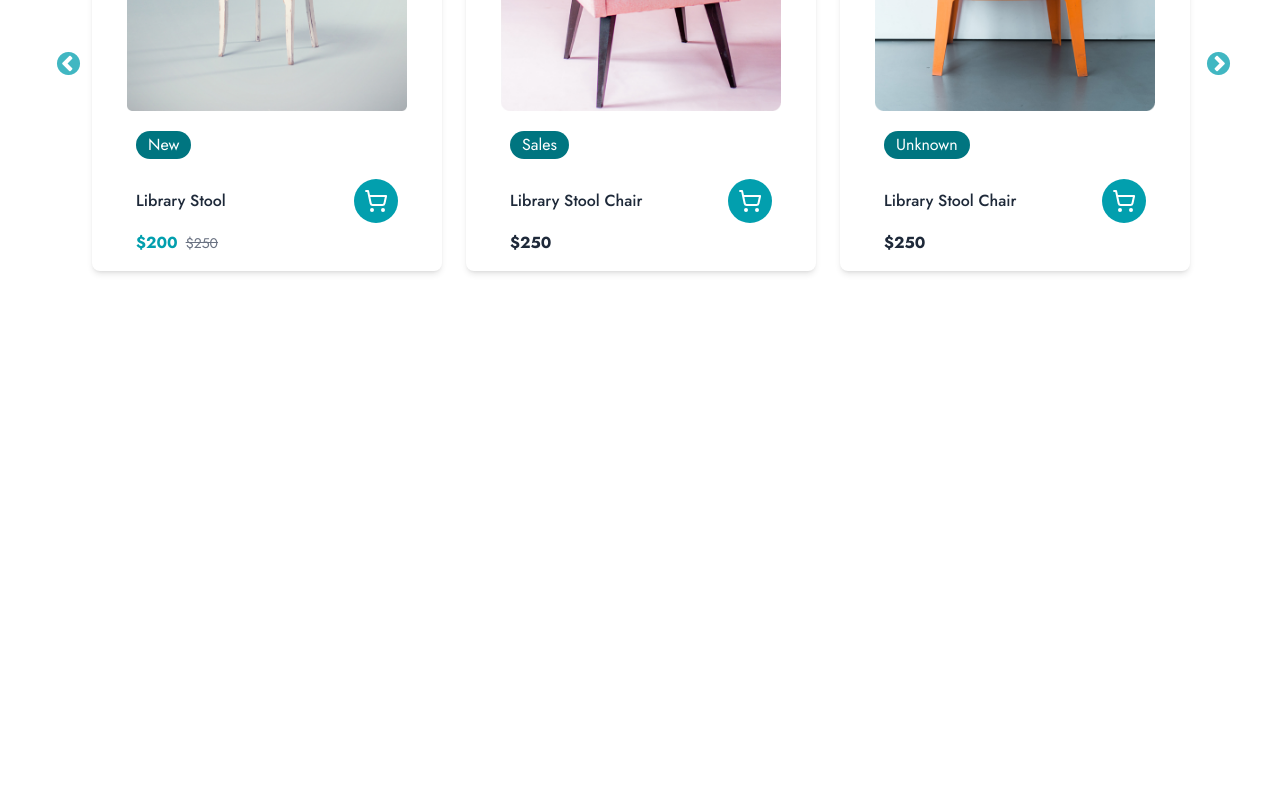
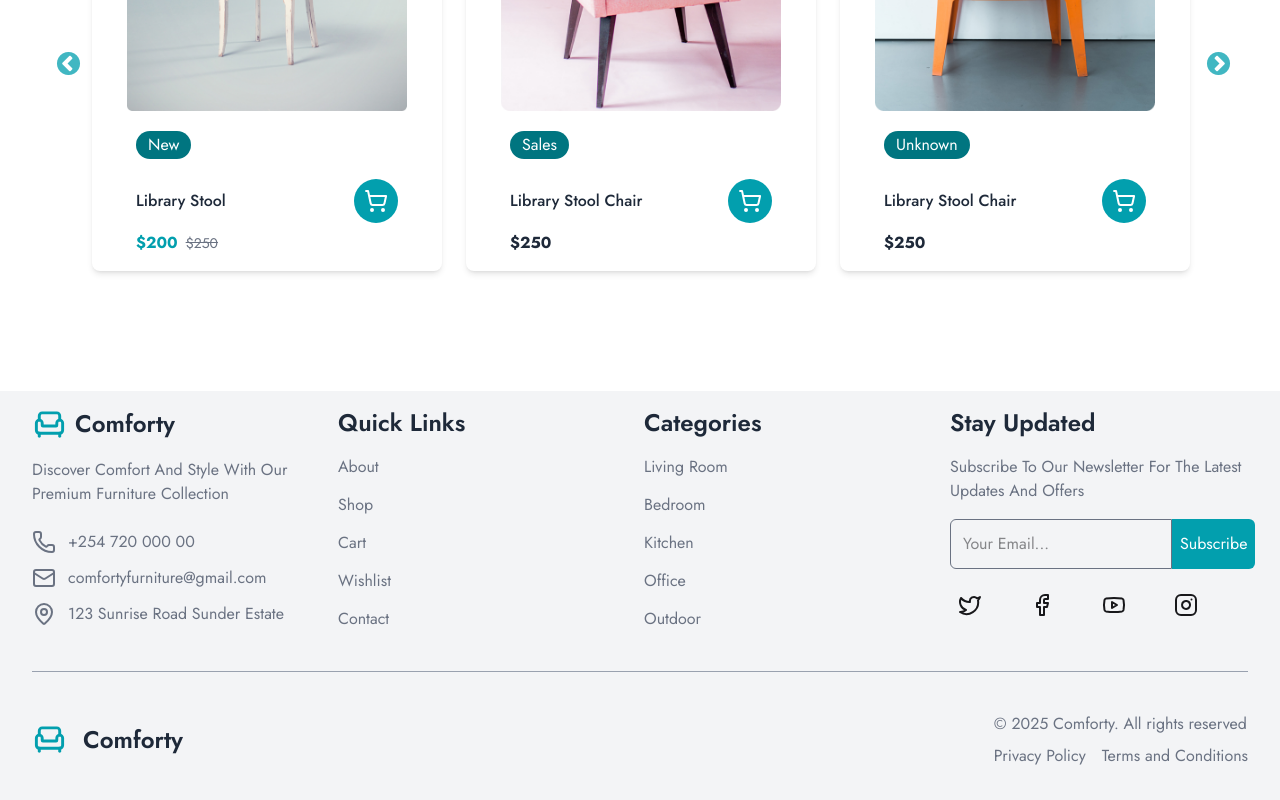
Before and after one commit to Chrispin1/Furniture-ecommerce, a React (Vite) app: page / in a window 1280 px wide. Shown: the part 6265-7065 px from the top of the page. Before the commit the page ends 6656 px from the top, so only its background shows below. Built offline with nearby package versions, Linux system fonts and the light colour scheme.

Commit message:
completed the footer component

```diff
--- a/src/Pages/Home/Home.jsx
+++ b/src/Pages/Home/Home.jsx
@@ -4,6 +4,7 @@ import Categories from "../../componanets/categories/categories";
 import ClientSay from "../../componanets/Client_Say/ClientSay";
 import Delivery from "../../componanets/Delivery/Delivery";
 import Feature from "../../componanets/Feature/Feature";
+import Footer from "../../componanets/Footer/Footer";
 import Products from "../../componanets/Products/Products";
 import Recent from "../../componanets/Recent/Recent";
 
@@ -48,6 +49,11 @@ const Home = () => {
       <div className="w-full flex justify-center items-center mb-[80px] pt-[40px] overflow-hidden">
         <Recent />
       </div>
+
+      {/* footer */}
+      <div>
+        <Footer />
+      </div>
     </div>
   );
 };
--- /dev/null
+++ b/src/componanets/Footer/Footer.jsx
@@ -0,0 +1,210 @@
+import {
+  Armchair,
+  Facebook,
+  Instagram,
+  Mail,
+  MapPin,
+  Phone,
+  Twitter,
+  X,
+  Youtube,
+} from "lucide-react";
+import { useState } from "react";
+
+const Footer = () => {
+  const [email, setEmail] = useState("");
+  const [error, setError] = useState("");
+
+  const handleSubscribe = () => {
+    setError("");
+
+    if (!email) {
+      setError("Email is required");
+      return;
+    }
+
+    if (!validateEmail(email)) {
+      setError("Please enter a valid email address");
+      return;
+    }
+
+    alert(`You have subscribed to our emails ${email}`);
+    setEmail("");
+  };
+
+  const handleEmailChange = (e) => {
+    const newEmail = e.target.value;
+    setEmail(newEmail);
+
+    if (!newEmail || validateEmail(newEmail)) {
+      setError("");
+    }
+  };
+
+  const validateEmail = (email) => {
+    const emailRegex = /^[a-zA-Z0-9._%+-]+@[a-zA-Z0-9.-]+\.[a-zA-Z]{2,}$/;
+    return emailRegex.test(email);
+  };
+
+  const currentYear = new Date().getFullYear();
+
+  return (
+    <div>
+      <div className=" mx-auto px-8 bg-gray-100 pb-8 ">
+        <div className=" lg:container grid grid-cols-4 pt-4 mb-10 pb-10 border-b gap-2 border-gray-400">
+          {/* grid 1 */}
+          <div className="grid-1">
+            <div className="flex items-center gap-2 mb-4">
+              <Armchair size={35} color="#029fae" />
+              <h3 className="text-2xl font-semibold text-gray-800">Comforty</h3>
+            </div>
+            <div className="max-w-[400px]">
+              <p className="capitalize text-gray-500">
+                discover comfort and style with our premium furniture collection
+              </p>
+            </div>
+
+            <div className="space-y-3 pt-6 text-gray-500 text-md">
+              <div className="flex items-center gap-3">
+                <Phone />
+                <p>+254 720 000 00</p>
+              </div>
+              <div className="flex items-center gap-3">
+                <Mail />
+                <p>comfortyfurniture@gmail.com</p>
+              </div>
+              <div className="flex items-center gap-3">
+                <MapPin />
+                <p className="capitalize">123 Sunrise road sunder estate</p>
+              </div>
+            </div>
+          </div>
+
+          {/* grid 2 */}
+          <div className="grid-2">
+            <div className="mb-4">
+              <h1 className="text-2xl font-semibold text-gray-800">
+                Quick Links
+              </h1>
+            </div>
+            <div className="space-y-3.5 text-gray-500">
+              <div>
+                <span>About</span>
+              </div>
+              <div>
+                <span>Shop</span>
+              </div>
+              <div>
+                <span>Cart</span>
+              </div>
+              <div>
+                <span>Wishlist</span>
+              </div>
+              <div>
+                <span>Contact</span>
+              </div>
+            </div>
+          </div>
+
+          {/* grid 3 */}
+          <div className="grid 3">
+            <div className="mb-4">
+              <h1 className="text-2xl font-semibold text-gray-800">
+                Categories
+              </h1>
+            </div>
+            <div className="space-y-3.5 text-gray-500">
+              <div>
+                <span>Living Room</span>
+              </div>
+              <div>
+                <span>Bedroom</span>
+              </div>
+              <div>
+                <span>Kitchen</span>
+              </div>
+              <div>
+                <span>Office</span>
+              </div>
+              <div>
+                <span>Outdoor</span>
+              </div>
+            </div>
+          </div>
+
+          {/* grid 4 */}
+          <div className="grid-4">
+            <div className="mb-4">
+              <h1 className="text-2xl font-semibold text-gray-800">
+                Stay Updated
+              </h1>
+            </div>
+            <div>
+              <p className="capitalize text-gray-500 ">
+                subscribe to our newsletter for the latest updates and offers
+              </p>
+            </div>
+            <div className="flex pt-4 rounded-md">
+              <input
+                type="email"
+                value={email}
+                onChange={handleEmailChange}
+                placeholder="Your Email..."
+                className={`border ${
+                  error ? "border-red-500" : "border-gray-500"
+                } p-3 rounded-l-md focus:outline-[#029fae]`}
+              />
+              <button
+                onClick={handleSubscribe}
+                className="p-2 bg-[#029fae] rounded-r-md text-white"
+              >
+                Subscribe
+              </button>
+            </div>
+            {error && <p className="text-red-500">{error}</p>}
+            <div className="flex pt-4 items-center gap-8">
+              <Twitter
+                size={40}
+                className="p-2 rounded-md  transition-colors duration-300 hover:bg-[#029fae]"
+              />
+              <Facebook
+                size={40}
+                className="p-2 rounded-md  transition-colors duration-300 hover:bg-[#029fae]"
+              />
+              <Youtube
+                size={40}
+                className="p-2 rounded-md  transition-colors duration-300 hover:bg-[#029fae]"
+              />
+              <Instagram
+                size={40}
+                className="p-2 rounded-md  transition-colors duration-300 hover:bg-[#029fae]"
+              />
+            </div>
+          </div>
+        </div>
+
+        <div>
+          <div className="flex items-center justify-between">
+            <div className="flex items-center gap-4">
+              <Armchair size={35} color="#029fae" />
+              <h1 className="text-2xl font-semibold text-gray-800">Comforty</h1>
+            </div>
+            <div className="text-gray-500">
+              <p>© {currentYear} Comforty. All rights reserved</p>
+              <div className="flex item-center pt-2 gap-4">
+                <a href="#" className="hover:text-[#029fae] transition-colors">
+                  Privacy Policy
+                </a>
+                <a href="#" className="hover:text-[#029fae] transition-colors">
+                  Terms and Conditions
+                </a>
+              </div>
+            </div>
+          </div>
+        </div>
+      </div>
+    </div>
+  );
+};
+
+export default Footer;
```
